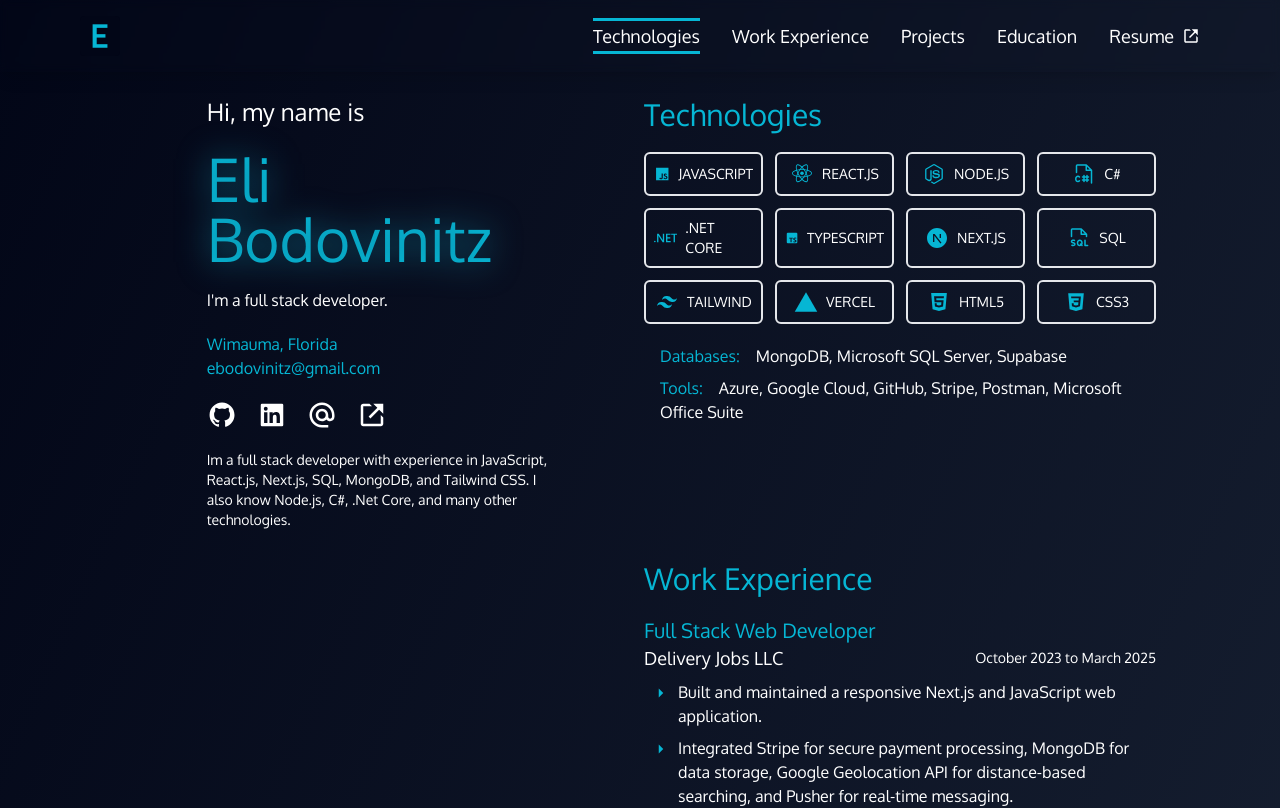
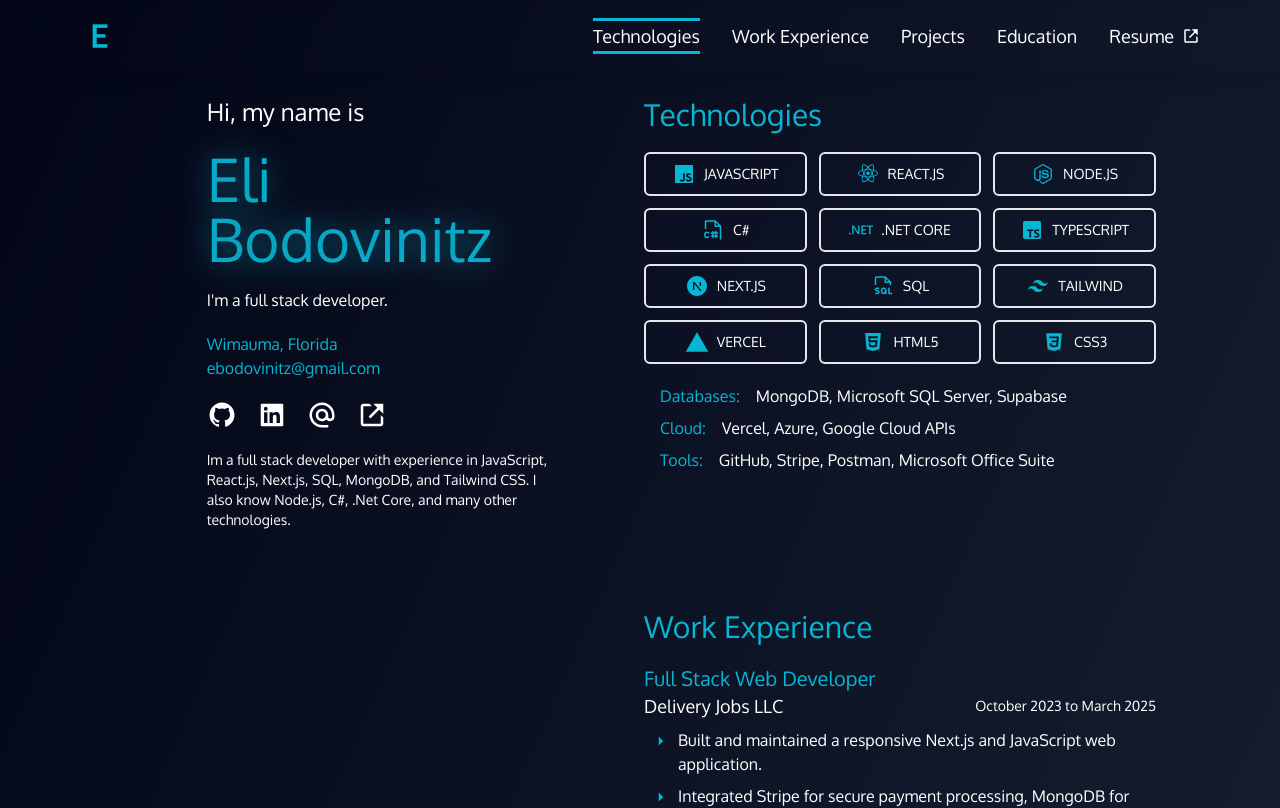
Before and after one commit to elibodo/portfolio, a Next.js app: page / in a window 1280 px wide. Shown: the top 808 px of the page. Built offline with nearby package versions, Linux system fonts and the light colour scheme.

Commit message:
altered technologies layout

```diff
--- a/app/components/Technologies.tsx
+++ b/app/components/Technologies.tsx
@@ -18,7 +18,7 @@
       <h3 className="text-3xl text-cyan-500 flex justify-center md:justify-start">
         Technologies
       </h3>
-      <div className="grid grid-cols-2 sm:grid-cols-3 md:grid-cols-2 lg:grid-cols-3 xl:grid-cols-4 gap-3">
+      <div className="grid grid-cols-2 sm:grid-cols-3 md:grid-cols-2 lg:grid-cols-3 xl:grid-cols-3 gap-3">
         <div className="border-2 rounded-md px-2 py-2 flex gap-2 items-center justify-center w-full h-full hover:scale-105 hover:border-cyan-500 transition duration-200 ease-in-out">
           <BiLogoJavascript className="text-cyan-500 text-2xl" />
           <p className="text-sm select-none">JAVASCRIPT</p>
@@ -88,8 +88,12 @@
           Microsoft SQL Server, Supabase
         </p>
         <p>
-          <span className="text-cyan-500 mr-3">Tools:</span> Azure, Google
-          Cloud, GitHub, Stripe, Postman, Microsoft Office Suite
+          <span className="text-cyan-500 mr-3">Cloud:</span> Vercel, Azure,
+          Google Cloud APIs
+        </p>
+        <p>
+          <span className="text-cyan-500 mr-3">Tools:</span> GitHub, Stripe,
+          Postman, Microsoft Office Suite
         </p>
       </div>
     </div>
```
